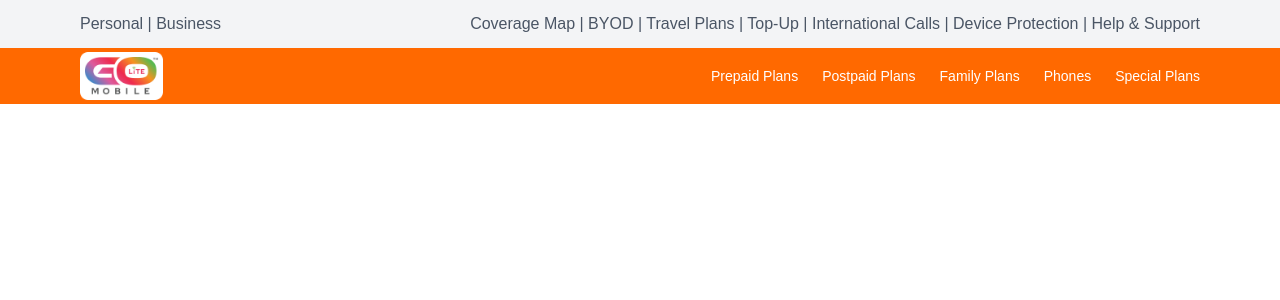
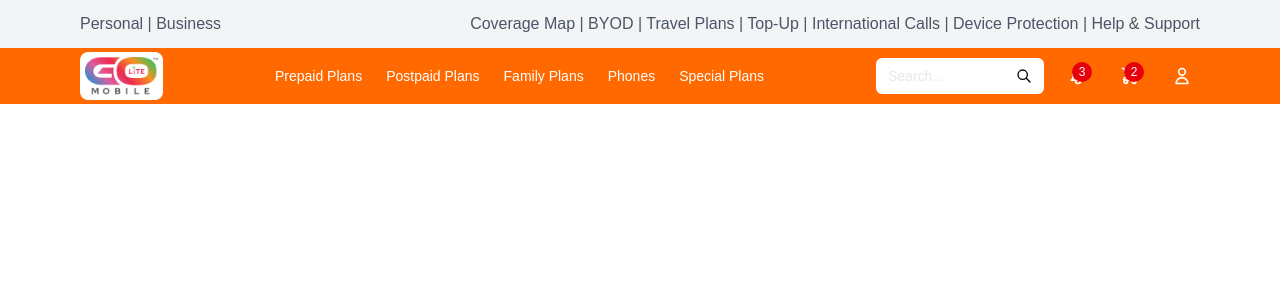
Before and after one commit to ZoikoGroup/golitereact, a Next.js app: page / in a window 1280 px wide. Shown: the top 300 px of the page. Built offline with nearby package versions, Linux system fonts and the light colour scheme.

Commit message:
Features add to menu

```diff
--- a/app/components/TopBar.tsx
+++ b/app/components/TopBar.tsx
@@ -75,8 +75,56 @@ export default function TopBar() {
             <a className="hover:underline">Special Plans</a>
           </nav>
 
+          {/* desktop: search, notification, cart */}
+          <div className="hidden md:flex items-center space-x-4">
+            <div className="flex items-center bg-white bg-opacity-20 rounded-md px-3 py-2">
+              <input
+                type="text"
+                placeholder="Search..."
+                className="bg-transparent text-black placeholder-gray-200 text-sm focus:outline-none w-32"
+              />
+              <svg className="w-4 h-4 text-black" viewBox="0 0 24 24" fill="none" stroke="currentColor">
+                <path strokeLinecap="round" strokeLinejoin="round" strokeWidth="2" d="M21 21l-6-6m2-5a7 7 0 11-14 0 7 7 0 0114 0z" />
+              </svg>
+            </div>
+            <button aria-label="Notifications" className="p-2 hover:bg-orange-600 rounded-md relative">
+              <svg className="w-5 h-5" viewBox="0 0 24 24" fill="none" stroke="currentColor">
+                <path strokeLinecap="round" strokeLinejoin="round" strokeWidth="2" d="M15 17h5l-1.405-1.405A2.032 2.032 0 0118 14.158V11a6.002 6.002 0 00-4-5.659V5a2 2 0 10-4 0v.341C7.67 6.165 6 8.388 6 11v3.159c0 .538-.214 1.055-.595 1.436L4 17h5m6 0v1a3 3 0 11-6 0v-1m6 0H9" />
+              </svg>
+              <span className="absolute top-1 right-1 bg-red-600 text-white text-xs rounded-full w-5 h-5 flex items-center justify-center">3</span>
+            </button>
+            <button aria-label="Shopping Cart" className="p-2 hover:bg-orange-600 rounded-md relative">
+              <svg className="w-5 h-5" viewBox="0 0 24 24" fill="none" stroke="currentColor">
+                <path strokeLinecap="round" strokeLinejoin="round" strokeWidth="2" d="M3 3h2l.4 2M7 13h10l4-8H5.4M7 13L5.4 5M7 13l-2.293 2.293c-.63.63-.184 1.707.707 1.707H17m0 0a2 2 0 100 4 2 2 0 000-4zm-8 2a2 2 0 11-4 0 2 2 0 014 0z" />
+              </svg>
+              <span className="absolute top-1 right-1 bg-red-600 text-white text-xs rounded-full w-5 h-5 flex items-center justify-center">2</span>
+            </button>
+            <button aria-label="My Profile" className="p-2 hover:bg-orange-600 rounded-md">
+              <svg className="w-5 h-5" viewBox="0 0 24 24" fill="none" stroke="currentColor">
+                <path strokeLinecap="round" strokeLinejoin="round" strokeWidth="2" d="M16 7a4 4 0 11-8 0 4 4 0 018 0zM12 14a7 7 0 00-7 7h14a7 7 0 00-7-7z" />
+              </svg>
+            </button>
+          </div>
+
           {/* mobile menu toggle for logo bar */}
-          <div className="md:hidden">
+          <div className="md:hidden flex items-center space-x-2">
+            <button aria-label="Notifications" className="p-2 hover:bg-orange-600 rounded-md relative">
+              <svg className="w-5 h-5 text-white" viewBox="0 0 24 24" fill="none" stroke="currentColor">
+                <path strokeLinecap="round" strokeLinejoin="round" strokeWidth="2" d="M15 17h5l-1.405-1.405A2.032 2.032 0 0118 14.158V11a6.002 6.002 0 00-4-5.659V5a2 2 0 10-4 0v.341C7.67 6.165 6 8.388 6 11v3.159c0 .538-.214 1.055-.595 1.436L4 17h5m6 0v1a3 3 0 11-6 0v-1m6 0H9" />
+              </svg>
+              <span className="absolute top-1 right-1 bg-red-600 text-white text-xs rounded-full w-4 h-4 flex items-center justify-center text-xs">3</span>
+            </button>
+            <button aria-label="Shopping Cart" className="p-2 hover:bg-orange-600 rounded-md relative">
+              <svg className="w-5 h-5 text-white" viewBox="0 0 24 24" fill="none" stroke="currentColor">
+                <path strokeLinecap="round" strokeLinejoin="round" strokeWidth="2" d="M3 3h2l.4 2M7 13h10l4-8H5.4M7 13L5.4 5M7 13l-2.293 2.293c-.63.63-.184 1.707.707 1.707H17m0 0a2 2 0 100 4 2 2 0 000-4zm-8 2a2 2 0 11-4 0 2 2 0 014 0z" />
+              </svg>
+              <span className="absolute top-1 right-1 bg-red-600 text-white text-xs rounded-full w-4 h-4 flex items-center justify-center text-xs">2</span>
+            </button>
+            <button aria-label="My Profile" className="p-2 hover:bg-orange-600 rounded-md">
+              <svg className="w-5 h-5 text-white" viewBox="0 0 24 24" fill="none" stroke="currentColor">
+                <path strokeLinecap="round" strokeLinejoin="round" strokeWidth="2" d="M16 7a4 4 0 11-8 0 4 4 0 018 0zM12 14a7 7 0 00-7 7h14a7 7 0 00-7-7z" />
+              </svg>
+            </button>
             <button
               aria-label="Toggle main menu"
               className="p-2 rounded-md hover:bg-orange-600"
@@ -98,7 +146,17 @@ export default function TopBar() {
         {/* mobile dropdown for logo bar */}
         {logoOpen && (
           <div className="md:hidden border-t border-orange-400">
-            <div className="max-w-6xl mx-auto px-4 py-2 space-y-2 text-white">
+            <div className="max-w-6xl mx-auto px-4 py-3 space-y-3">
+              <div className="flex items-center bg-white bg-opacity-20 rounded-md px-3 py-2">
+                <input
+                  type="text"
+                  placeholder="Search..."
+                  className="bg-transparent text-black placeholder-gray-200 text-sm focus:outline-none flex-1"
+                />
+                <svg className="w-4 h-4 text-black" viewBox="0 0 24 24" fill="none" stroke="currentColor">
+                  <path strokeLinecap="round" strokeLinejoin="round" strokeWidth="2" d="M21 21l-6-6m2-5a7 7 0 11-14 0 7 7 0 0114 0z" />
+                </svg>
+              </div>
               <div>Prepaid Plans</div>
               <div>Postpaid Plans</div>
               <div>Family Plans</div>
```
Also changed, not shown: public/img/banner/home-banner.png (added).
